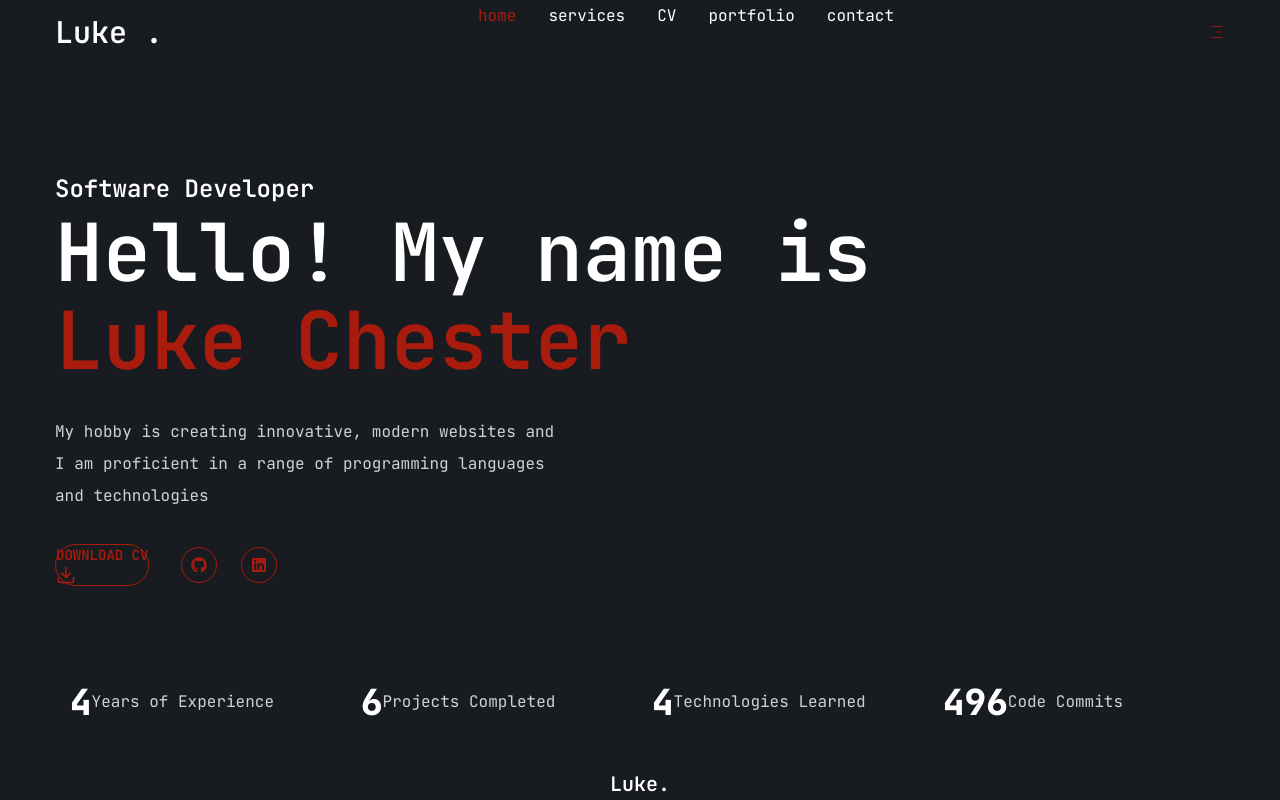
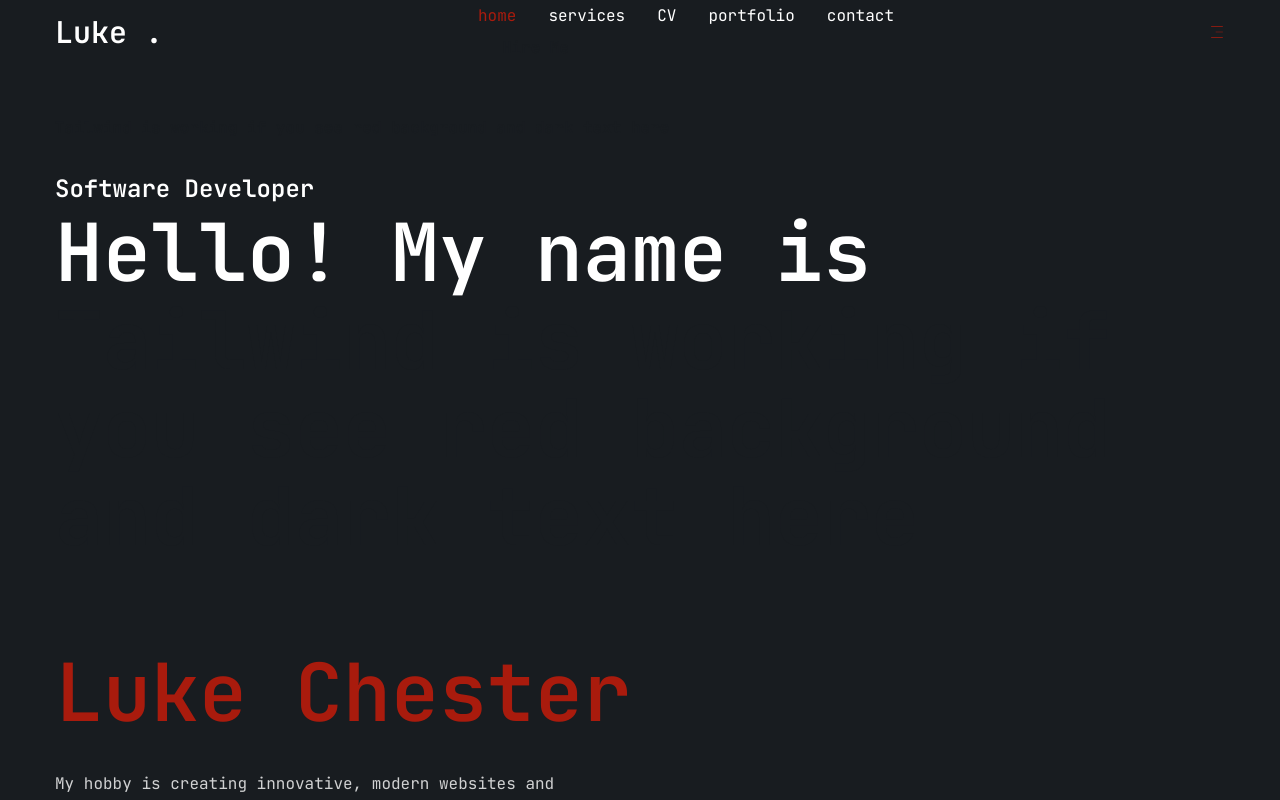
Before and after one commit to LukeChester03/luke-portfolio, a Next.js app: page / in a window 1280 px wide. Shown: the top 800 px of the page. Built offline with nearby package versions, Linux system fonts and the light colour scheme.

Commit message:
more tests

```diff
--- a/app/page.tsx
+++ b/app/page.tsx
@@ -16,14 +16,15 @@ const Home = () => {
 
   return (
     <section className="relative min-h-screen bg-primary">
-      <TestTailwind />
       {/* Main content with transparent backgrounds */}
       <div className="relative z-10 container mx-auto py-12 bg-transparent">
+        <TestTailwind />
         <div className="flex flex-col xl:flex-row items-center justify-between xl:pt-8 xl:pb-24 bg-transparent">
           <div className="text-center xl:text-left order-2 xl:order-none bg-transparent">
             <span className="h3 bg-transparent">Software Developer</span>
             <h1 className="h1 mb-8 bg-transparent">
               Hello! My name is
+              <TestTailwind />
               <br />
               <span className="text-accent bg-transparent">Luke Chester</span>
             </h1>
```
